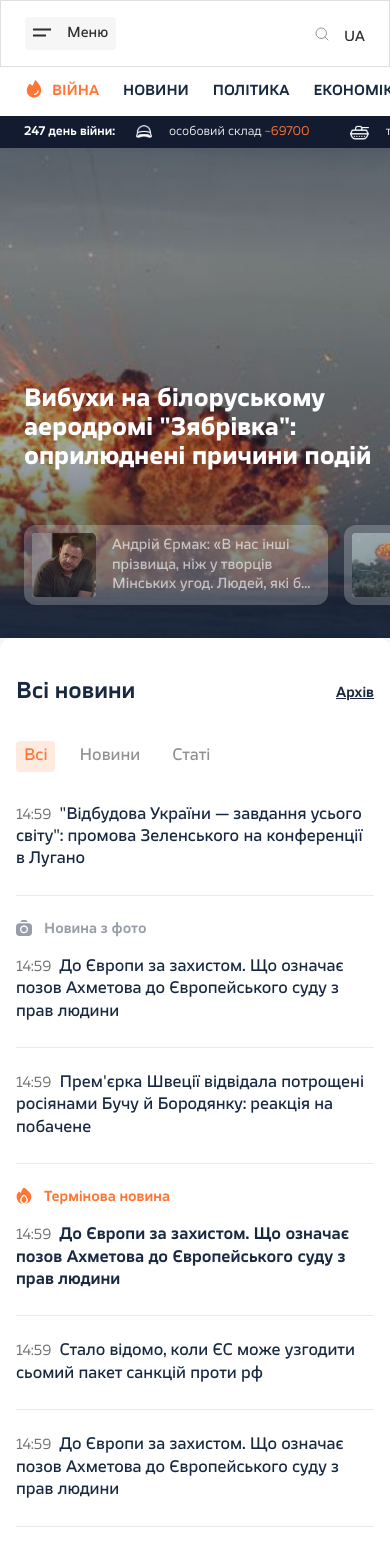
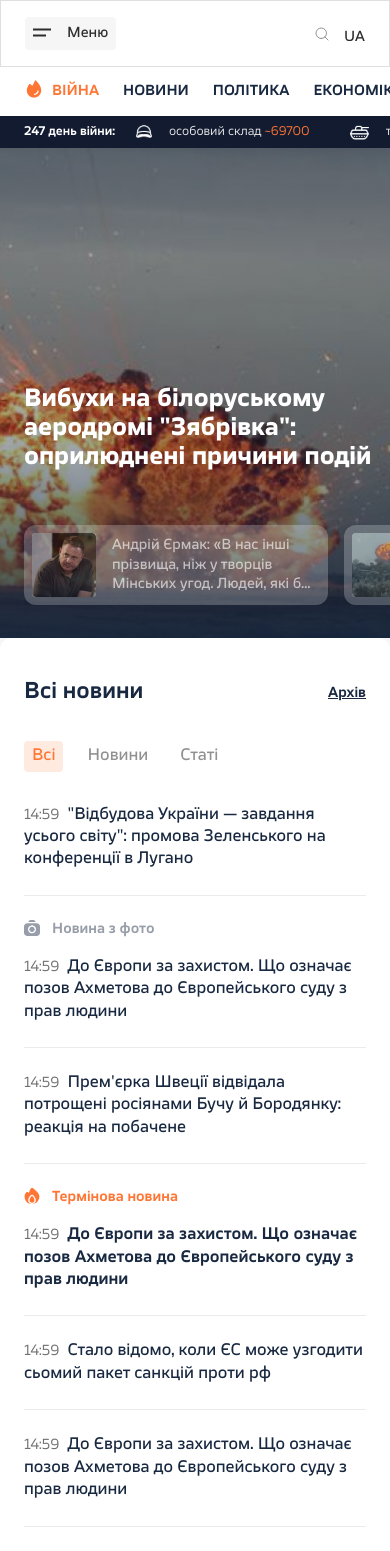
Before and after one commit to ihnatenkoo/News-Portal, a React (Vite) app: page / in a window 390 px wide. Shown: the top 1551 px of the page. Built offline with nearby package versions, Linux system fonts and the light colour scheme.

Commit message:
Create mixin @container, add to <MainBlock/>

```diff
--- a/src/components/MainBlock/MainBlock.module.scss
+++ b/src/components/MainBlock/MainBlock.module.scss
@@ -10,8 +10,8 @@
 	gap: 56px 0;
 }
 
-@media screen and (max-width: 425px) {
-	.content {
-		margin-top: 1345px;
+@media screen and (max-width: 575px) {
+	.section {
+		padding-top: 0;
 	}
 }
--- a/src/components/RedactionChoice/RedactionChoice.module.scss
+++ b/src/components/RedactionChoice/RedactionChoice.module.scss
@@ -1,5 +1,7 @@
-.section_title {
-	margin-bottom: 32px;
+.section {
+	&_title {
+		margin-bottom: 32px;
+	}
 }
 
 .news {
@@ -28,7 +30,10 @@
 	display: none;
 }
 
-@media screen and (max-width: 425px) {
+@media screen and (max-width: 575px) {
+	.section {
+		padding: 0 24px;
+	}
 	.news {
 		overflow: hidden;
 		max-height: 1070px;
--- a/src/components/RedactionChoice/RedactionChoice.tsx
+++ b/src/components/RedactionChoice/RedactionChoice.tsx
@@ -49,8 +49,8 @@ const newsData = [
 
 const RedactionChoice: FC = () => {
 	return (
-		<section>
-			<HTag className={s.section_title} tag="h2">
+		<section className={s.section}>
+			<HTag className={s.section__title} tag="h2">
 				Вибір редакції
 			</HTag>
 			<div className={s.news}>
--- a/src/components/Regions/RegionCard/RegionCard.module.scss
+++ b/src/components/Regions/RegionCard/RegionCard.module.scss
@@ -1,6 +1,7 @@
 .card {
 	padding: 16px 16px 32px;
 	width: 315px;
+	min-width: 315px;
 	background-color: var(--white);
 	border-radius: 12px;
 
--- a/src/components/Regions/Regions.module.scss
+++ b/src/components/Regions/Regions.module.scss
@@ -1,6 +1,4 @@
 .regions {
-	width: fit-content;
-
 	&__head {
 		max-width: 100%;
 		margin-bottom: 32px;
@@ -31,3 +29,13 @@
 		}
 	}
 }
+
+@media screen and (max-width: 575px) {
+	.regions {
+		padding-left: 24px;
+
+		&__head {
+			padding-right: 24px;
+		}
+	}
+}
--- a/src/components/asides/AllNews/AllNews.module.scss
+++ b/src/components/asides/AllNews/AllNews.module.scss
@@ -44,14 +44,9 @@
 	}
 }
 
-@media screen and (max-width: 425px) {
+@media screen and (max-width: 575px) {
 	.aside {
-		padding: 40px 16px 24px;
-		max-width: 1400px;
-		position: absolute;
-		width: 100%;
-		top: 0;
-		left: 0;
+		padding: 40px 24px;
 
 		&__content {
 			.article:last-child {
--- a/src/components/ui/Tabs/Tabs.tsx
+++ b/src/components/ui/Tabs/Tabs.tsx
@@ -8,7 +8,7 @@ interface ITabs {
 		name: string;
 	}>;
 	className?: string;
-	onChangeCategory: Dispatch<React.SetStateAction<string>>;
+	onChangeCategory?: Dispatch<React.SetStateAction<string>>;
 }
 
 export const Tabs: FC<ITabs> = ({ tabsData, className, onChangeCategory }) => {
@@ -16,7 +16,7 @@ export const Tabs: FC<ITabs> = ({ tabsData, className, onChangeCategory }) => {
 
 	const onTabChange = (index: number): void => {
 		setActiveTab(index);
-		onChangeCategory(tabsData[index - 1].name);
+		if (onChangeCategory) onChangeCategory(tabsData[index - 1].name);
 	};
 
 	return (
--- a/src/layouts/LayoutWithAside.module.scss
+++ b/src/layouts/LayoutWithAside.module.scss
@@ -1,4 +1,8 @@
+@import '../mixins/container.scss';
+
 .layout {
+	@include container;
+
 	position: relative;
 	display: flex;
 	gap: 40px 32px;
@@ -9,3 +13,10 @@
 		flex-wrap: wrap;
 	}
 }
+
+@media screen and (max-width: 575px) {
+	.layout {
+		padding-left: 0;
+		padding-right: 0;
+	}
+}
--- a/src/layouts/LayoutWithAside.tsx
+++ b/src/layouts/LayoutWithAside.tsx
@@ -7,10 +7,6 @@ interface ILayoutWithAside extends PropsWithChildren {
 }
 
 const LayoutWithAside: FC<ILayoutWithAside> = ({ children, className }) => {
-	return (
-		<section className={cn(s.layout, className, 'container')}>
-			{children}
-		</section>
-	);
+	return <section className={cn(s.layout, className)}>{children}</section>;
 };
 export default LayoutWithAside;
--- /dev/null
+++ b/src/mixins/container.scss
@@ -0,0 +1,9 @@
+@mixin container {
+	padding-left: 64px;
+	padding-right: 64px;
+
+	@media screen and (max-width: 768px) {
+		padding-left: 24px;
+		padding-right: 24px;
+	}
+}
```
